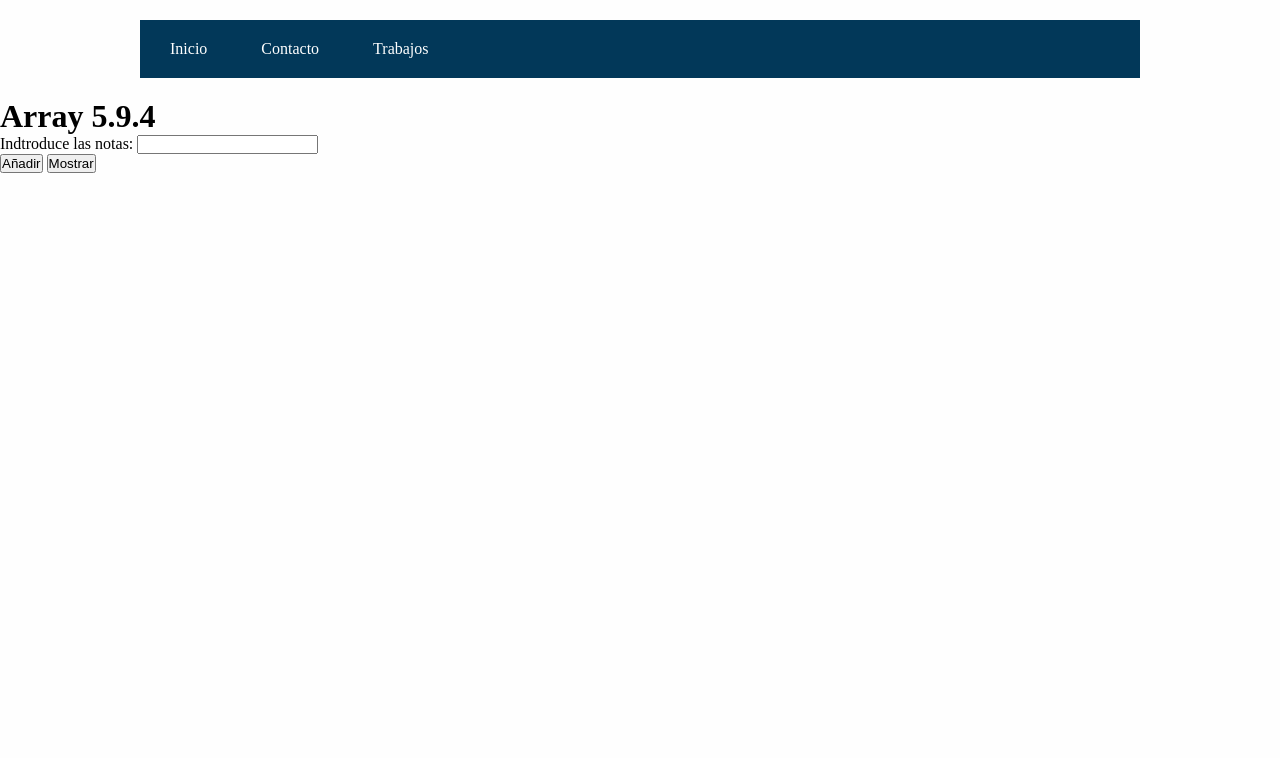
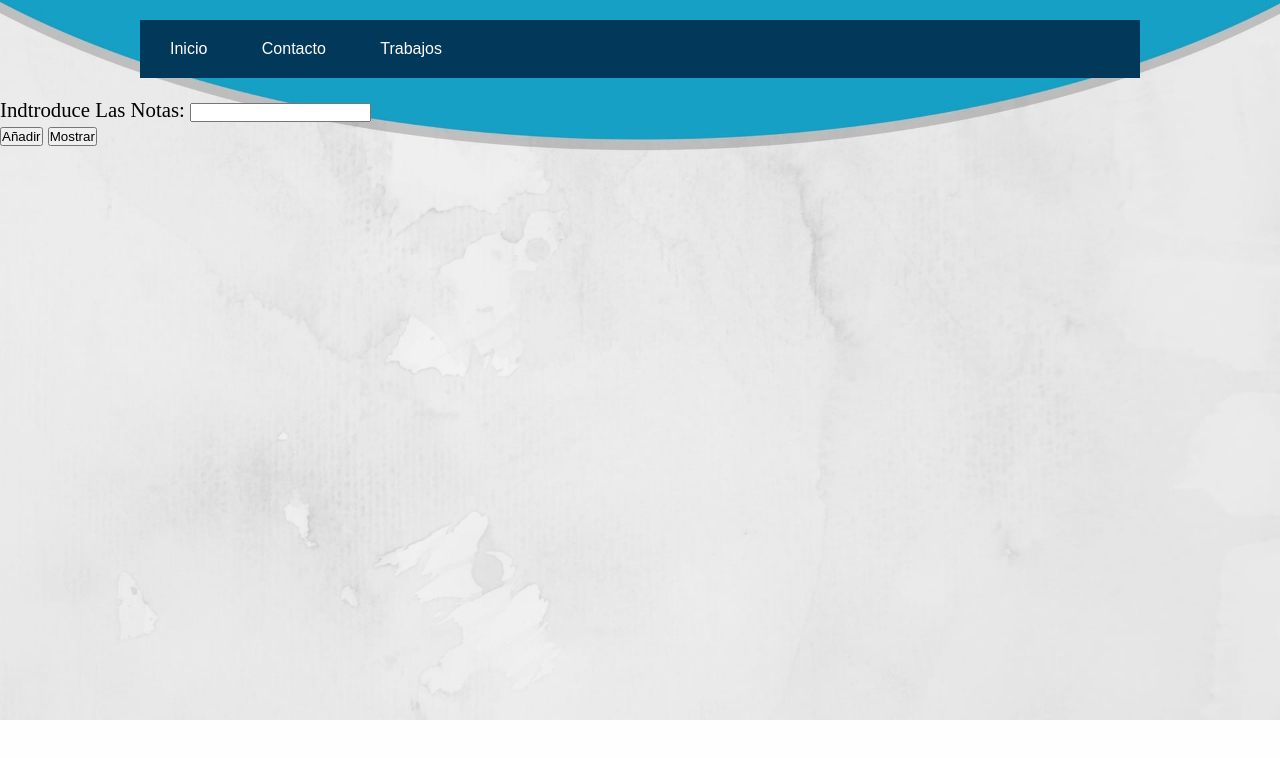
Before and after one commit to AdCaTo/WebContest, a plain HTML site: page trabajos/Trabajo2.html in a window 1280 px wide. Drawn offline with Linux system fonts and the light colour scheme.

Commit message:
Trabajos

```diff
--- a/trabajos/Trabajo2.html
+++ b/trabajos/Trabajo2.html
@@ -4,6 +4,7 @@
     <title>Javascript array</title>
     <meta content="Javascript array" charset="utf-8">
     <link rel="stylesheet" href="../estilos.css">
+    <link rel="stylesheet" href="../estilo.css">
 </head>
 <body>
         <header>
@@ -25,7 +26,6 @@
                 </ul>
             </nav>
         </header>
-    <h1>Array 5.9.4</h1>
 
     <form name="form1">
 
```
Also changed, not shown: trabajos/Trabajo1.html (+1 -0 lines).
